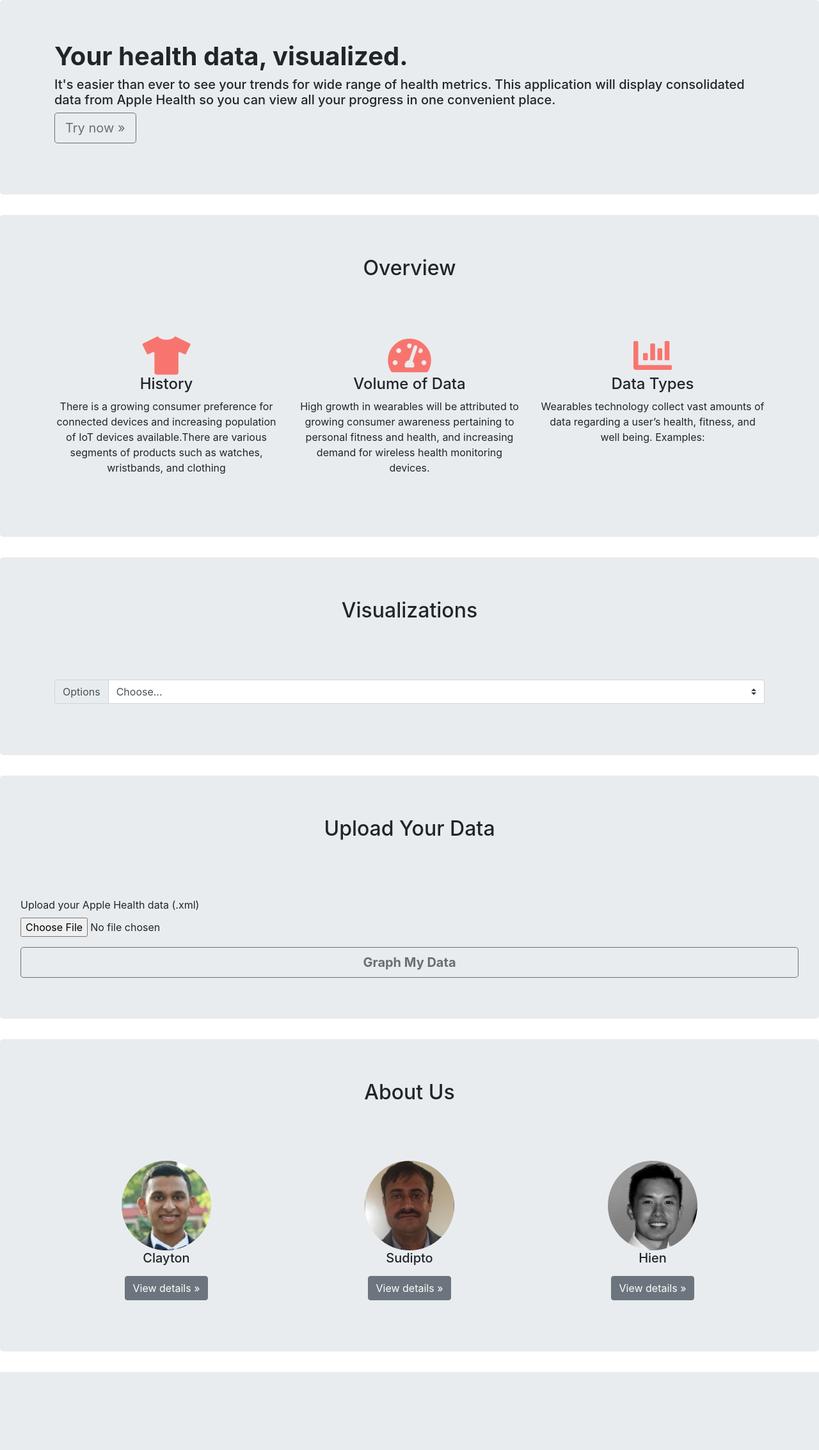
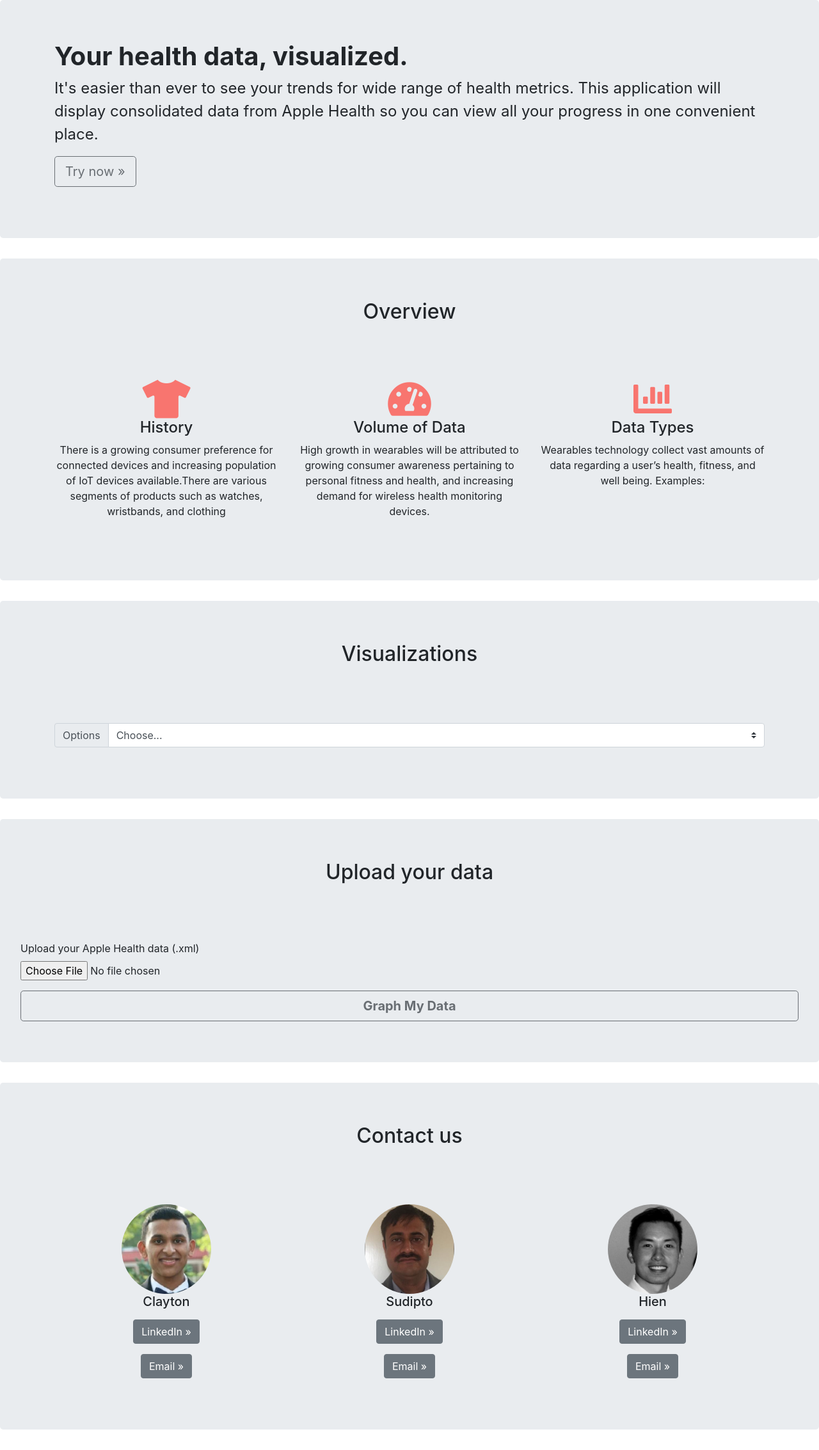
Before and after one commit to hienrepo/w209_wearables, a Flask app: page / in a window 1280 px wide. Shown: the whole page at 64% size. Before the commit the page ends 2144 px from the top, so only its background shows below. Run offline with Flask 2, Linux system fonts and the light colour scheme; some libraries are stand-ins or nearby versions.

Commit message:
minor edits contact section

```diff
--- a/templates/index.html
+++ b/templates/index.html
@@ -28,7 +28,7 @@ W209 - Wearables</title>
 <div class="jumbotron" id="intro-section">
 	<div class="container">
 		<h1 style="font-weight: bold">Your health data, visualized.</h1>
-		<h5>It's easier than ever to see your trends for wide range of health metrics. This application will display consolidated data from Apple Health so you can view all your progress in one convenient place.</h5>
+		<p style="font-size:24px;">It's easier than ever to see your trends for wide range of health metrics. This application will display consolidated data from Apple Health so you can view all your progress in one convenient place.</p>
 		<p style="opacity:0.7;"><a class="btn btn-outline-dark btn-lg" href="#upload-section" role="button">Try now &raquo;</a></p>
 	</div>
 </div>
@@ -103,7 +103,7 @@ W209 - Wearables</title>
 </div>
 
 <div class="jumbotron" id="upload-section">
-	<h2 style="text-align: center;padding-bottom: 80px;">Upload Your Data</h2>
+	<h2 style="text-align: center;padding-bottom: 80px;">Upload your data</h2>
 	<form action="/upload" method="POST" enctype="multipart/form-data">
 		<div class="form-group">
 			<label for="upload-form">Upload your Apple Health data (.xml)</label>
@@ -115,26 +115,29 @@ W209 - Wearables</title>
 
 <!-- About the team -->
 <div class="jumbotron" id="aboutus-section">
-	<h2 style="text-align: center;padding-bottom: 80px;">About Us</h2>
+	<h2 style="text-align: center;padding-bottom: 80px;">Contact us</h2>
 	<div class="container">
 		<div class="row" style="text-align: center">
 		      <div class="col-lg-4">
 		        <img src="static/cm.jpg" class="rounded-circle" alt="HelPic" width="140" height="140">
 		        <h5>Clayton</h5>
 		        <p></p>
-		        <p><a class="btn btn-secondary" href="https://www.linkedin.com/in/clayton-monis-984a26126/" role="button">View details &raquo;</a></p>
+		        <p><a class="btn btn-secondary" href="https://www.linkedin.com/in/clayton-monis-984a26126/" role="button">LinkedIn &raquo;</a></p>
+				<p><a class="btn btn-secondary" href="mailto:claytonmonis@ischool.berkeley.edu" role="button">Email &raquo;</a></p>
 		      </div><!-- /.col-lg-3 -->
 		      <div class="col-lg-4">
 		        <img src="static/sd.jpg" class="rounded-circle" alt="HelPic" width="140" height="140">
 		        <h5>Sudipto</h5>
 		        <p></p>
-		        <p><a class="btn btn-secondary" href="https://www.linkedin.com/in/sudipto-shankar-dasgupta-80158428/" role="button">View details &raquo;</a></p>
+		        <p><a class="btn btn-secondary" href="https://www.linkedin.com/in/sudipto-shankar-dasgupta-80158428/" role="button">LinkedIn &raquo;</a></p>
+				<p><a class="btn btn-secondary" href="mailto:sudiptodasgupta@ischool.berkeley.edu" role="button">Email &raquo;</a></p>
 		      </div><!-- /.col-lg-3 -->
 		      <div class="col-lg-4">
 		        <img src="static/hn.jpg" class="rounded-circle" alt="HelPic" width="140" height="140">
 		        <h5>Hien</h5>
 		        <p></p>
-		        <p><a class="btn btn-secondary" href="https://www.linkedin.com/in/hien91" role="button">View details &raquo;</a></p>
+		        <p><a class="btn btn-secondary" href="https://www.linkedin.com/in/hien91" role="button">LinkedIn &raquo;</a></p>
+				<p><a class="btn btn-secondary" href="mailto:nguyen.hien@berkeley.edu" role="button">Email &raquo;</a></p>
 		      </div><!-- /.col-lg-3 -->
 		</div><!-- /.row -->
 	</div>
```
